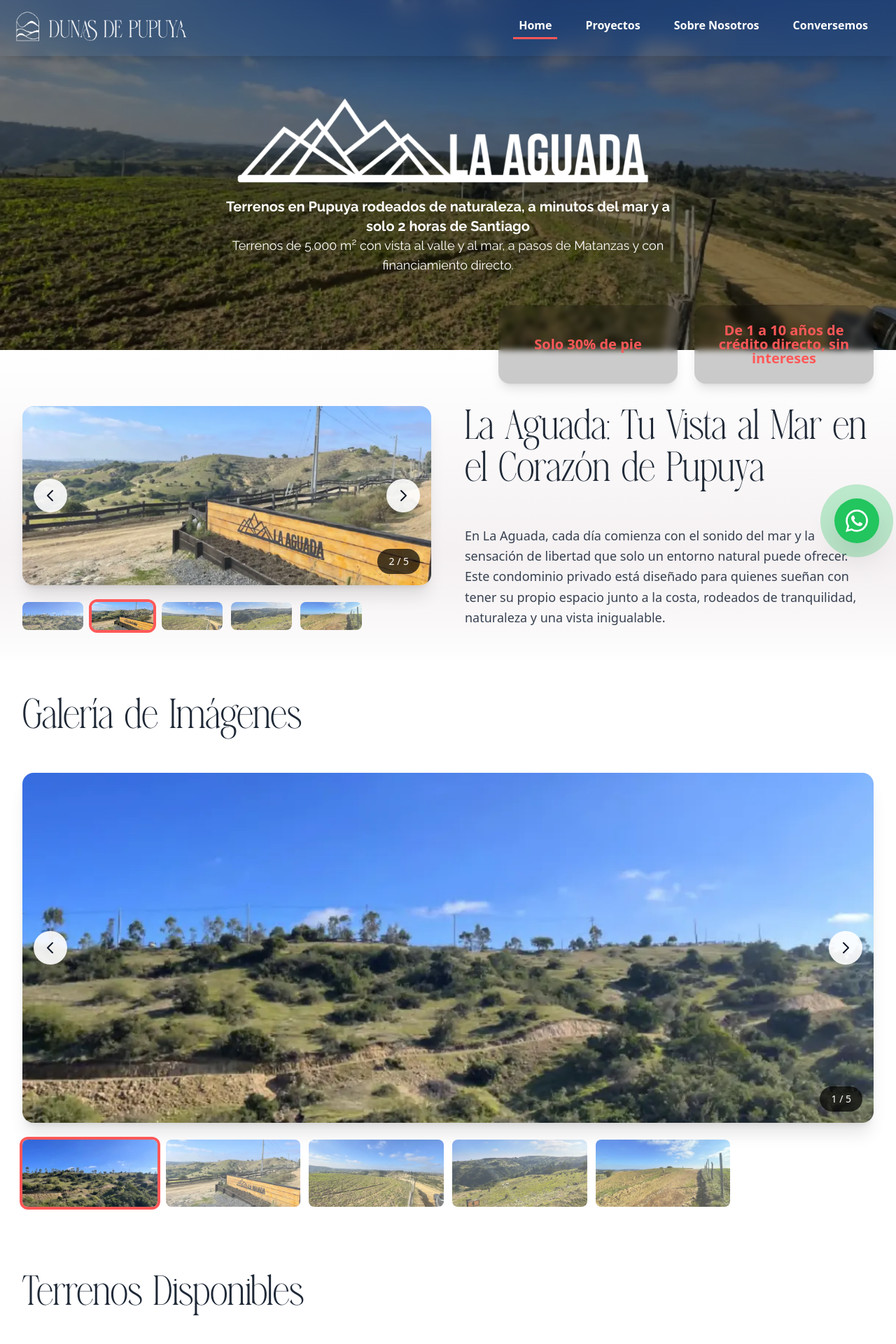
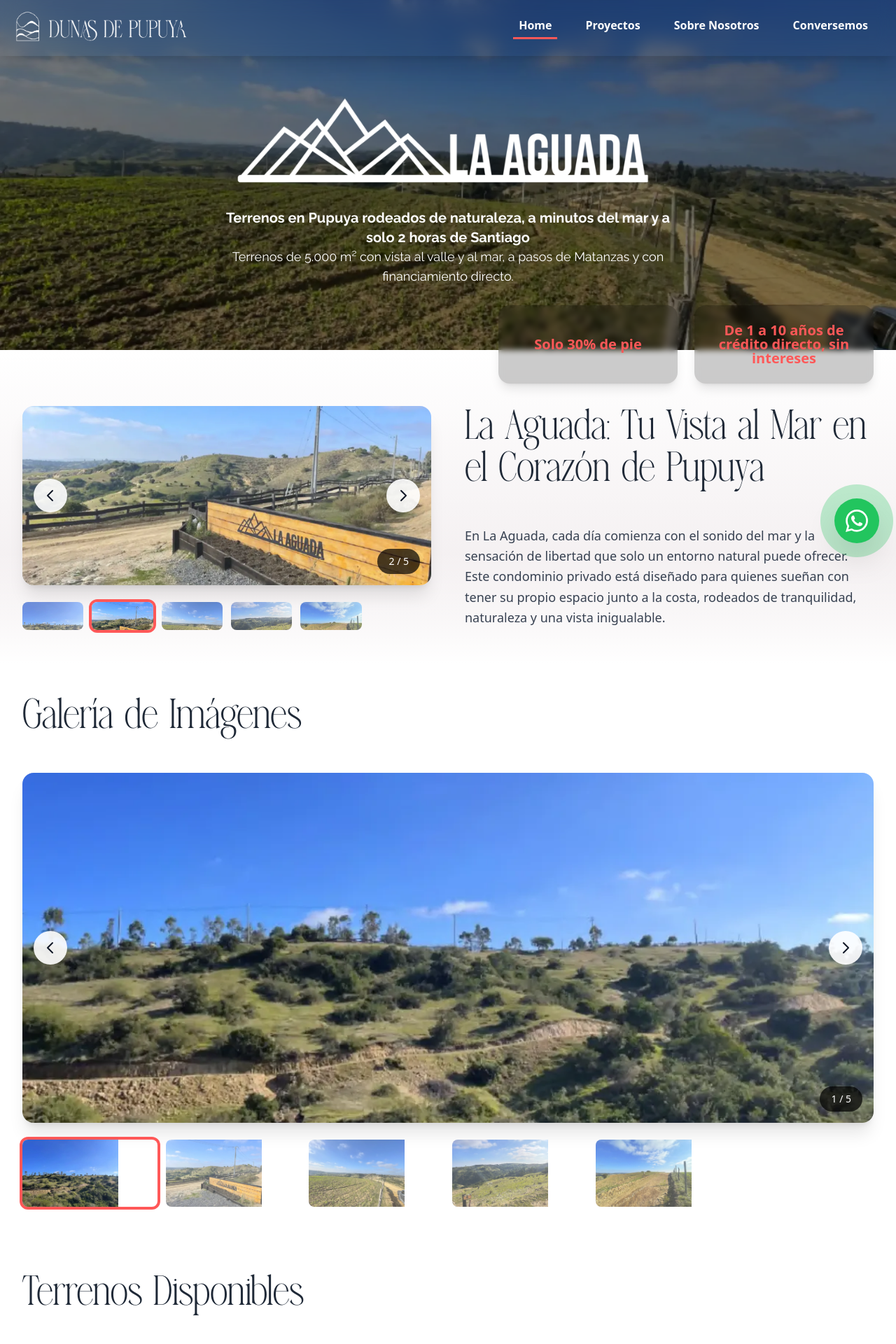
Before and after one commit to pipevera/DunasDePupuya, a Nuxt app: page /La-aguada in a window 1280 px wide. Shown: the top 1920 px of the page at 70% size. Built offline with nearby package versions, Linux system fonts and the light colour scheme; a web font is replaced by a local one.

Commit message:
added refactor

```diff
--- a/app/components/Lightbox.vue
+++ b/app/components/Lightbox.vue
@@ -5,7 +5,7 @@
       <div class="relative">
         <div class="relative h-64 overflow-hidden rounded-2xl shadow-xl">
           <Transition name="fade-smooth">
-            <img :key="currentIndex" :src="images[currentIndex]" :alt="`Imagen ${currentIndex + 1}`"
+            <NuxtImg quality="80" :key="currentIndex" :src="images[currentIndex]" :alt="`Imagen ${currentIndex + 1}`"
               class="absolute inset-0 w-full h-full object-cover cursor-pointer" @click="openLightbox(currentIndex)" />
           </Transition>
         </div>
@@ -35,7 +35,7 @@
         <div v-for="(image, index) in images" :key="index" @click="handleManualChange(() => currentIndex = index)"
           class="relative h-10 rounded-lg overflow-hidden cursor-pointer transition-all hover:scale-105"
           :class="currentIndex === index ? 'ring-4 ring-[#FF5858]' : 'opacity-70 hover:opacity-100'">
-          <img :src="image" :alt="`Miniatura ${index + 1}`" class="w-full h-full object-cover" />
+          <NuxtImg :src="image" :alt="`Miniatura ${index + 1}`" width="137" height="102" placeholder="blur" class=""/>
         </div>
       </div>
     </div>
@@ -53,7 +53,7 @@
 
           <div class="flex flex-col items-center w-full h-full" @click.stop>
             <div class="relative flex-1 flex items-center justify-center w-full" @click="closeLightbox">
-              <img :src="images[lightboxIndex]" :alt="`Imagen ${lightboxIndex + 1}`"
+              <NuxtImg :src="images[lightboxIndex]" :alt="`Imagen ${lightboxIndex + 1}`"
                 class="max-w-full max-h-[70vh] object-contain rounded-lg" @click.stop />
 
 
@@ -79,7 +79,7 @@
                 <div v-for="(image, index) in images" :key="index" @click="lightboxIndex = index"
                   class="relative h-20 w-20 flex-shrink-0 rounded-lg overflow-hidden cursor-pointer transition-all hover:scale-105"
                   :class="lightboxIndex === index ? 'ring-4 ring-[#FF5858]' : 'opacity-60 hover:opacity-100'">
-                  <img :src="image" :alt="`Miniatura ${index + 1}`" class="w-full h-full object-cover" />
+                  <NuxtImg quality="80" :src="image" :alt="`Miniatura ${index + 1}`" width="80" height="80" />
                 </div>
               </div>
             </div>
--- a/app/components/ProjectBanner.vue
+++ b/app/components/ProjectBanner.vue
@@ -1,20 +1,20 @@
 <template>
   <div class="relative z-20">
-    <section class="relative w-full h-[500px] overflow-hidden bg-cover bg-center"
-      :style="{ backgroundImage: `url('/images/proyectos/${project}/banner/banner.webp')` }">
+    <section class="relative w-full h-[500px] overflow-hidden">
+      <NuxtImg :src="`/images/proyectos/${project}/banner/banner.webp`" alt="Banner del proyecto" width="1920"
+        height="500" format="webp" quality="80" fetchpriority="high" priority
+        class="absolute inset-0 w-full h-full object-cover" />
+
       <div class="absolute inset-0 bg-black/50"></div>
+
       <div class="relative z-10 flex flex-col justify-between h-full py-32 text-white max-w-7xl mx-auto px-10">
-        <div class="max-w-2xl mx-auto">
-          <img :src="logo" alt="Logo" class="w-full h-auto">
-          <h1 class="text-xl font-bold font-Raleway text-center">{{ title }}</h1>
-          <h2 class="text-lg  font-Raleway text-center">{{ description }}</h2>
-        </div>
-        <div>
-          <!--  <p class="text-2xl md:text-4xl text-center sm:text-3xl md:text-left font-bold font-Raleway" >Desde {{ value }} UF</p> -->
+        <div class="max-w-2xl mx-auto text-center">
+          <NuxtImg quality="80" :src="logo" alt="Logo" class="w-full h-auto mb-4 mx-auto" />
+          <h1 class="text-xl font-bold font-Raleway">{{ title }}</h1>
+          <h2 class="text-lg font-Raleway">{{ description }}</h2>
         </div>
       </div>
     </section>
-
     <div class="absolute -bottom-12 left-0 right-0">
       <div class="max-w-7xl mx-auto px-8">
         <div class="flex items-center justify-center md:justify-end gap-6">
@@ -24,8 +24,9 @@
           </div>
           <div
             class="bg-black/20 backdrop-blur-sm shadow-lg w-64 h-28 rounded-2xl p-6 transform transition-all flex flex-col justify-center items-center">
-            <h3 class="text-xl font-bold text-[#FF5858] leading-none text-center">De 1 a 10 años de crédito directo, sin
-              intereses</h3>
+            <h3 class="text-xl font-bold text-[#FF5858] leading-none text-center">
+              De 1 a 10 años de crédito directo, sin intereses
+            </h3>
           </div>
         </div>
       </div>
@@ -35,25 +36,10 @@
 
 <script setup>
 defineProps({
-  project: {
-    type: String,
-    required: true
-  },
-  value: {
-    type: String,
-    required: true
-  },
-  logo: {
-    type: String,
-    required: true
-  },
-  title: {
-    type: String,
-    required: true
-  },
-  description: {
-    type: String,
-    required: true
-  }
+  project: { type: String, required: true },
+  value: { type: String, required: true },
+  logo: { type: String, required: true },
+  title: { type: String, required: true },
+  description: { type: String, required: true }
 })
 </script>
--- a/app/components/ProjectGallery.vue
+++ b/app/components/ProjectGallery.vue
@@ -38,7 +38,7 @@
         <div v-for="(image, index) in images" :key="index" @click="currentIndex = index"
           class="relative h-24 rounded-lg overflow-hidden cursor-pointer transition-all hover:scale-105"
           :class="currentIndex === index ? 'ring-4 ring-[#FF5858]' : 'opacity-70 hover:opacity-100'">
-          <img :src="image" :alt="`Miniatura ${index + 1}`" class="w-full h-full object-cover" />
+          <NuxtImg :src="image" :alt="`Miniatura ${index + 1}`" width="137" height="102" placeholder="blur"  />
         </div>
       </div>
     </div>
--- a/app/components/Ubicacion.vue
+++ b/app/components/Ubicacion.vue
@@ -12,6 +12,7 @@
 
       <div class="rounded-2xl overflow-hidden shadow-xl border-2 border-[#FFD1D1] hover:border-[#FF5858] transition-all">
         <iframe
+          title="Mapa ubicacíon"
           :src="mapUrl"
           width="100%"
           height="500"
--- a/app/components/Vista360.vue
+++ b/app/components/Vista360.vue
@@ -8,6 +8,7 @@
     </div>
     <div class="w-full shadow-xl rounded-2xl relative max-w-7xl mx-auto">
       <iframe
+        title="Tour virtual 360"
         :src="tour"
         class="w-full rounded-2xl"
         width="100%"
```
